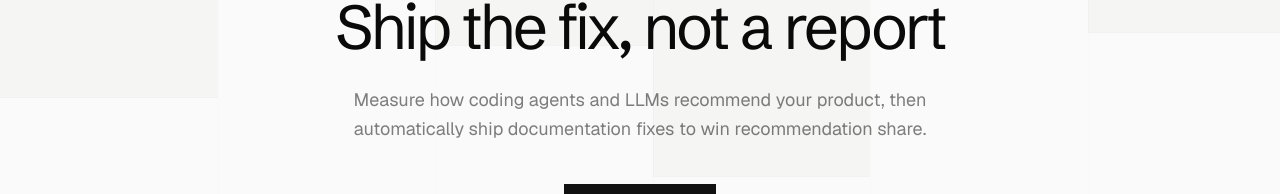
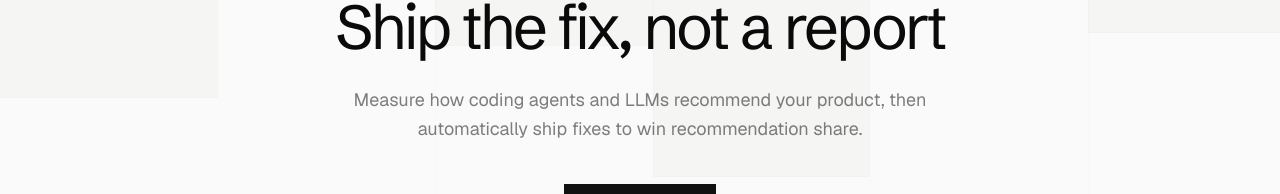
Before and after one commit to tryoriginai/marketing-site, a Next.js app: page / in a window 1280 px wide. Shown: the part 294-488 px from the top of the page. Built offline with nearby package versions, Linux system fonts and the light colour scheme.

Commit message:
style(hero): remove word documentation from subhero description copy

```diff
--- a/app/page.tsx
+++ b/app/page.tsx
@@ -206,7 +206,7 @@ export default function Home() {
               className="landing-fade-in-delay-1 text-[13px] sm:text-[16px] md:text-[18px] max-w-[580px] leading-relaxed font-sans mb-10 px-4 sm:px-0"
               style={{ color: 'rgba(0,0,0,0.50)', fontFamily: 'var(--font-geist-sans), system-ui, sans-serif' }}
             >
-              Measure how coding agents and LLMs recommend your product, then automatically ship documentation fixes to win recommendation share.
+              Measure how coding agents and LLMs recommend your product, then automatically ship fixes to win recommendation share.
             </p>
 
             {/* CTA */}
```
